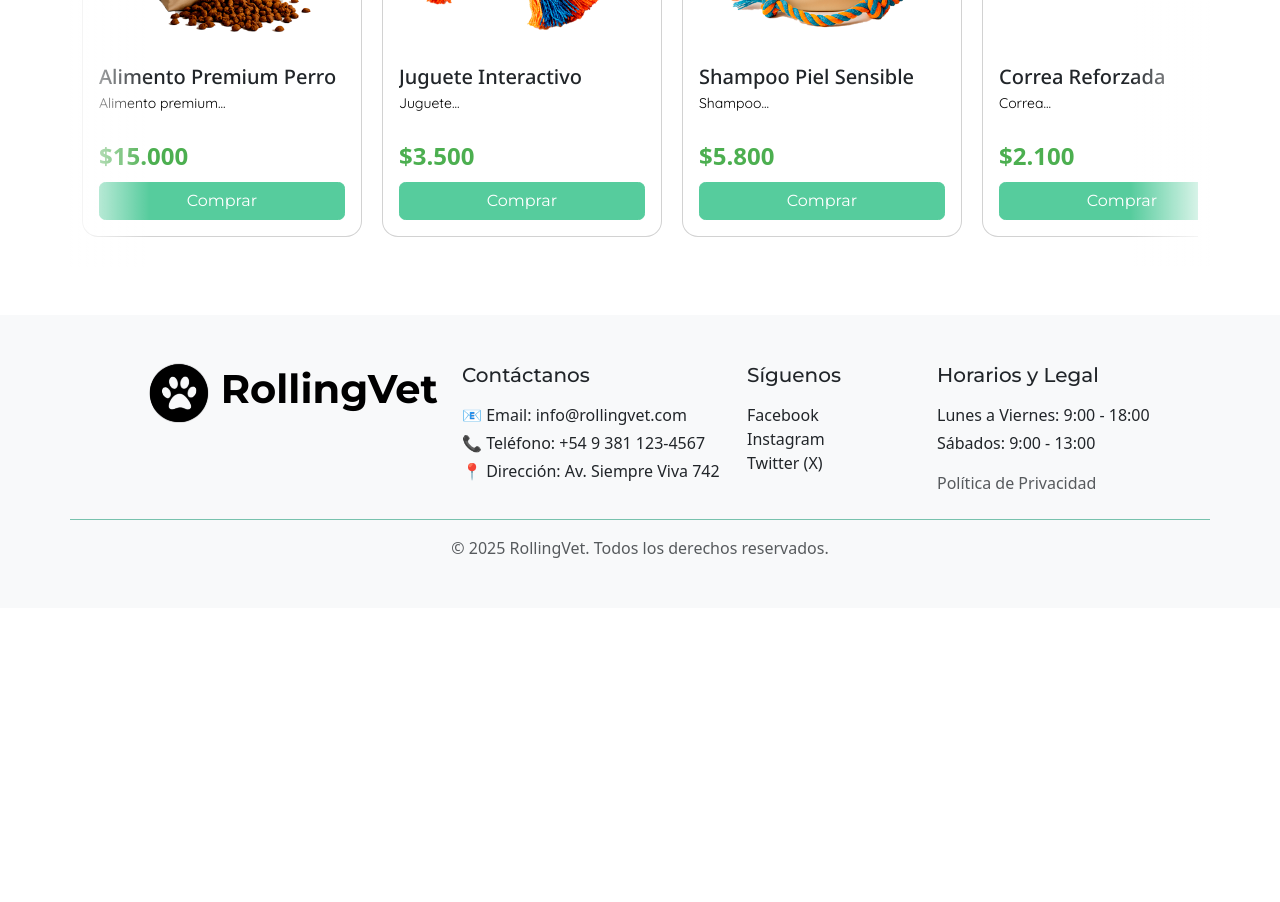
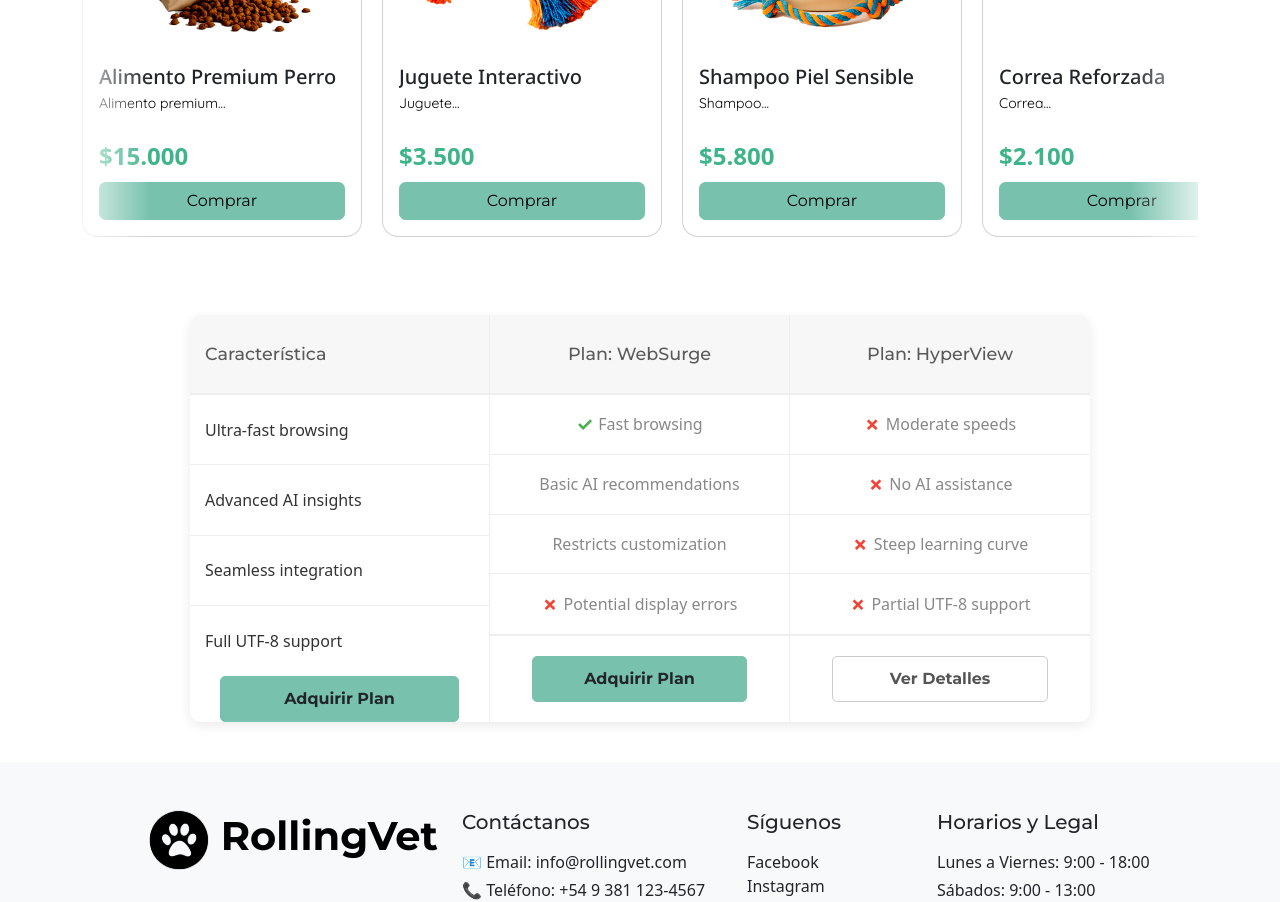
Before and after one commit to nachodev2/rollingVet, a React (Vite) app: page / in a window 1280 px wide. Shown: the part 2180-3082 px from the top of the page. Before the commit the page ends 2788 px from the top, so only its background shows below. Built offline with nearby package versions, Linux system fonts and the light colour scheme.

Commit message:
Agregue la ultima seccion del index

```diff
--- a/src/components/pages/inicio/Inicio.css
+++ b/src/components/pages/inicio/Inicio.css
@@ -80,14 +80,14 @@
 
 .fade-wrapper {
     position: relative;
-    overflow: hidden; /* CLAVE: Oculta cualquier parte del degradado que se salga de los bordes del Container */
+    overflow: hidden;
 }
 
 .fade-wrapper::before {
     content: '';
     position: absolute;
     top: 0;
-    left: 0; /* CLAVE: Fíjalo a 0 para que empiece justo en el borde del Container */
+    left: 0;
     width: 80px;
     height: 100%;
     background: linear-gradient(to right, rgba(255, 255, 255, 0.9), transparent);
@@ -99,7 +99,7 @@
     content: '';
     position: absolute;
     top: 0;
-    right: 0; /* CLAVE: Fíjalo a 0 para que termine justo en el borde del Container */
+    right: 0;
     width: 80px;
     height: 100%;
     background: linear-gradient(to left, rgba(255, 255, 255, 0.9), transparent);
@@ -176,7 +176,7 @@
 .product-card-price {
     font-size: 1.3rem;
     font-weight: bold;
-    color: #4CAF50;
+    color: #3eb489;
 }
 
 @media (max-width: 575.98px) {
@@ -269,3 +269,137 @@
         height: 70%;
     }
 }
+
+
+/* --- NUEVA ESTRUCTURA DE TARJETAS DE PLANES (REEMPLAZA ESTILOS DE TABLA) --- */
+
+.plan-comparison-container {
+    display: grid;
+    /* Define 3 columnas de igual ancho para los planes */
+    grid-template-columns: repeat(3, 1fr);
+    gap: 0;
+    margin: 40px auto;
+    max-width: 900px; /* Ancho de Container estándar */
+    width: 95%;
+    background-color: #fff;
+    border-radius: 10px;
+    box-shadow: 0 4px 12px rgba(0, 0, 0, 0.08);
+    overflow: hidden;
+    position: relative;
+}
+
+.plan-card {
+    display: flex;
+    flex-direction: column;
+    text-align: center;
+    border-right: 1px solid #eee; /* Línea divisoria vertical sutil */
+}
+
+.plan-card:last-child {
+    border-right: none;
+}
+
+/* Columna especial de características (la primera) */
+.features-column {
+    text-align: left;
+    font-weight: 500;
+    color: #333;
+}
+
+/* Encabezado del Plan */
+.plan-header {
+    background-color: #f7f7f7;
+    padding: 20px 15px;
+    font-weight: 600;
+    border-bottom: 2px solid #eee;
+    height: 80px; /* Altura fija para alineación */
+    display: flex;
+    align-items: center;
+    justify-content: center;
+}
+
+.features-column .plan-header {
+    justify-content: flex-start;
+}
+
+.plan-title {
+    font-size: 1.1em;
+    margin: 0;
+}
+
+/* Grupo de detalles (el cuerpo de la "tabla") */
+.plan-detail-group {
+    /* Clave: Usa Grid para que los ítems se alineen verticalmente entre las columnas */
+    display: grid;
+    grid-template-rows: repeat(4, 1fr); /* 4 filas, altura uniforme */
+    flex-grow: 1; /* Permite que este grupo ocupe el espacio restante */
+}
+
+.plan-detail-item {
+    padding: 15px;
+    border-bottom: 1px solid #eee;
+    display: flex;
+    align-items: center;
+    justify-content: center;
+}
+
+.features-column .plan-detail-item {
+    justify-content: flex-start;
+}
+
+.plan-detail-group .plan-detail-item:last-child {
+    border-bottom: none;
+}
+
+/* Pie de Plan (Botón) */
+.plan-footer {
+    padding: 20px 15px;
+    border-top: 2px solid #eee;
+    min-height: 80px; /* Altura fija para alinear los botones */
+    display: flex;
+    align-items: center;
+    justify-content: center;
+}
+
+.features-column .plan-footer {
+    /* El pie de la columna de características puede estar vacío */
+    padding: 0;
+    min-height: 0;
+    border-top: none;
+}
+
+
+.plan-button {
+    color: #212529;
+    width: 80%;
+    padding: 10px 0;
+    font-weight: 600;
+    border-radius: 5px;
+    background-color: #78c2ad;
+    border-color: #78c2ad;
+}
+
+.plan-button.btn-outline-dark {
+    border-color: #ccc;
+    color: #555;
+    background-color: #fff;
+}
+
+.plan-button.btn-outline-dark:hover {
+    background-color: #f0f0f0;
+    color: #333;
+}
+
+.icon-check {
+    color: #4CAF50;
+    font-size: 1.2em;
+    font-weight: bold;
+    margin-right: 5px;
+}
+
+.icon-cross {
+    color: #f44336;
+    font-size: 1.2em;
+    font-weight: bold;
+    margin-right: 5px;
+}
--- a/src/components/pages/inicio/Inicio.jsx
+++ b/src/components/pages/inicio/Inicio.jsx
@@ -2,6 +2,7 @@ import SeccionTitulo from './SeccionTitulo'
 import SeccionMarcas from './SeccionMarcas'
 import SeccionServicios from './SeccionServicios'
 import SeccionProductosRecomendados from './SeccionProductosRecomendados'
+import SeccionTablaPlanes from './SeccionTablaPlanes'
 import './Inicio.css'
 
 
@@ -12,6 +13,7 @@ const Inicio = () => {
             <SeccionMarcas />
             <SeccionServicios />
             <SeccionProductosRecomendados />
+            <SeccionTablaPlanes />
         </div>
     )
 }
--- /dev/null
+++ b/src/components/pages/inicio/SeccionTablaPlanes.jsx
@@ -0,0 +1,59 @@
+import Button from 'react-bootstrap/Button';
+
+function PlanComparisonCards() {
+  return (
+    <div className="plan-comparison-container">
+
+      {/* Columna de Características (Fila 1 de la tabla original) */}
+      <div className="plan-card features-column">
+        <div className="plan-header">
+          <h4 className="plan-title">Característica</h4>
+        </div>
+        <div className="plan-detail-group">
+          <div className="plan-detail-item">Ultra-fast browsing</div>
+          <div className="plan-detail-item">Advanced AI insights</div>
+          <div className="plan-detail-item">Seamless integration</div>
+          <div className="plan-detail-item">Full UTF-8 support</div>
+        </div>
+        <div className="plan-footer">
+          <Button variant="success" className="plan-button">Adquirir Plan</Button>
+        </div>
+      </div>
+
+      {/* Columna del Plan 1: WebSurge (Fila 2 de la tabla original) */}
+      <div className="plan-card">
+        <div className="plan-header plan-web-surge">
+          <h4 className="plan-title">Plan: WebSurge</h4>
+        </div>
+        <div className="plan-detail-group">
+          <div className="plan-detail-item"><span className="icon-check">&#10003;</span> Fast browsing</div>
+          <div className="plan-detail-item">Basic AI recommendations</div>
+          <div className="plan-detail-item">Restricts customization</div>
+          <div className="plan-detail-item"><span className="icon-cross">&#10007;</span> Potential display errors</div>
+        </div>
+        <div className="plan-footer">
+          <Button variant="success" className="plan-button">Adquirir Plan</Button>
+        </div>
+      </div>
+
+      {/* Columna del Plan 2: HyperView (Fila 3 de la tabla original) */}
+      <div className="plan-card">
+        <div className="plan-header plan-hyper-view">
+          <h4 className="plan-title">Plan: HyperView</h4>
+        </div>
+        <div className="plan-detail-group">
+          <div className="plan-detail-item"><span className="icon-cross">&#10007;</span> Moderate speeds</div>
+          <div className="plan-detail-item"><span className="icon-cross">&#10007;</span> No AI assistance</div>
+          <div className="plan-detail-item"><span className="icon-cross">&#10007;</span> Steep learning curve</div>
+          <div className="plan-detail-item"><span className="icon-cross">&#10007;</span> Partial UTF-8 support</div>
+        </div>
+        <div className="plan-footer">
+          <Button variant="outline-dark" className="plan-button">Ver Detalles</Button>
+        </div>
+      </div>
+
+    </div>
+  );
+}
+
+export default PlanComparisonCards;
--- a/src/components/pages/producto/Producto.jsx
+++ b/src/components/pages/producto/Producto.jsx
@@ -28,7 +28,7 @@ function Producto({ data }) {
             <Card.Text className="product-card-price fs-4 fw-bold mb-2">
               {data.precio}
             </Card.Text>
-            <Button variant="success" className="w-100">Comprar</Button>
+            <Button variant="primary text-black" className="w-100">Comprar</Button>
         </div>
       </Card.Body>
     </Card>
```
